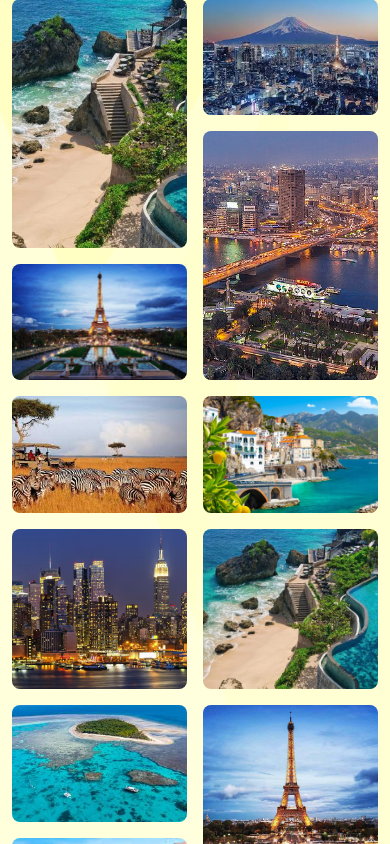
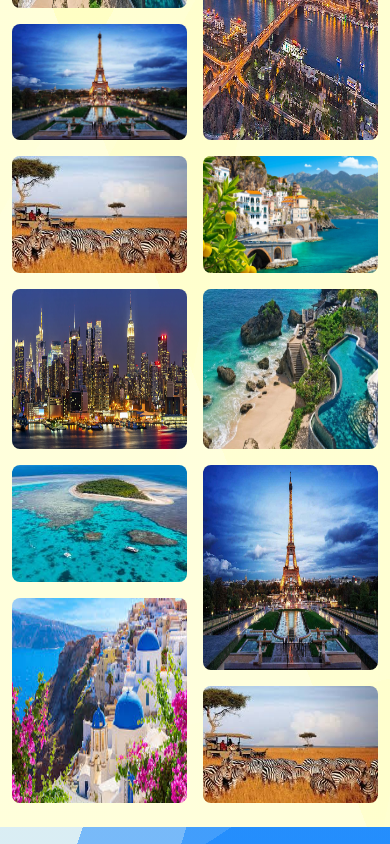
Before and after one commit to aktech27/jain-online-fe-project, a React (Vite) app: page / in a window 390 px wide. Shown: the part 8420-9264 px from the top of the page. Built offline with nearby package versions, Linux system fonts and the light colour scheme.

Commit message:
Improve Responsiveness

```diff
--- a/src/components/Gallery/Gallery.tsx
+++ b/src/components/Gallery/Gallery.tsx
@@ -16,47 +16,47 @@ const Gallery = () => {
 
       <div className="grid grid-cols-2 lg:grid-cols-4 gap-4 px-3 md:px-4 lg:px-12 h-full">
         <div className="grid grid-cols-1 grid-rows-12 gap-4">
-          <div className="rounded-lg overflow-hidden row-span-6">
-            <img className="h-full w-full object-cover" src={Image1} alt="gallery-image" />
+          <div className="rounded-lg overflow-hidden row-span-6 hover:scale-105 transition-all duration-500">
+            <img className="h-full w-full" src={Image1} alt="gallery-image" />
           </div>
-          <div className="rounded-lg overflow-hidden row-span-3">
-            <img className="h-full w-full object-cover" src={Image2} alt="gallery-image" />
+          <div className="rounded-lg overflow-hidden row-span-3 hover:scale-105 transition-all duration-500">
+            <img className="h-full w-full" src={Image2} alt="gallery-image" />
           </div>
-          <div className="rounded-lg overflow-hidden row-span-3">
-            <img className="h-full w-full object-cover" src={Image3} alt="gallery-image" />
+          <div className="rounded-lg overflow-hidden row-span-3 hover:scale-105 transition-all duration-500">
+            <img className="h-full w-full" src={Image3} alt="gallery-image" />
           </div>
         </div>
         <div className="grid grid-cols-1 grid-rows-12 gap-4">
-          <div className="rounded-lg overflow-hidden row-span-3">
-            <img className="h-full w-full object-cover" src={Image4} alt="gallery-image" />
+          <div className="rounded-lg overflow-hidden row-span-3 hover:scale-105 transition-all duration-500">
+            <img className="h-full w-full" src={Image4} alt="gallery-image" />
           </div>
-          <div className="rounded-lg overflow-hidden row-span-6">
-            <img className="h-full w-full object-cover" src={Image5} alt="gallery-image" />
+          <div className="rounded-lg overflow-hidden row-span-6 hover:scale-105 transition-all duration-500">
+            <img className="h-full w-full" src={Image5} alt="gallery-image" />
           </div>
-          <div className="rounded-lg overflow-hidden row-span-3">
-            <img className="h-full w-full object-cover" src={Image6} alt="gallery-image" />
+          <div className="rounded-lg overflow-hidden row-span-3 hover:scale-105 transition-all duration-500">
+            <img className="h-full w-full" src={Image6} alt="gallery-image" />
           </div>
         </div>
         <div className="grid grid-cols-1 grid-rows-12 gap-4">
-          <div className="rounded-lg overflow-hidden row-span-4">
-            <img className="h-full w-full object-cover" src={Image7} alt="gallery-image" />
+          <div className="rounded-lg overflow-hidden row-span-4 hover:scale-105 transition-all duration-500">
+            <img className="h-full w-full" src={Image7} alt="gallery-image" />
           </div>
-          <div className="rounded-lg overflow-hidden row-span-3">
-            <img className="h-full w-full object-cover" src={Image8} alt="gallery-image" />
+          <div className="rounded-lg overflow-hidden row-span-3 hover:scale-105 transition-all duration-500">
+            <img className="h-full w-full" src={Image8} alt="gallery-image" />
           </div>
-          <div className="rounded-lg overflow-hidden row-span-5">
-            <img className="h-full w-full object-cover" src={Image9} alt="gallery-image" />
+          <div className="rounded-lg overflow-hidden row-span-5 hover:scale-105 transition-all duration-500">
+            <img className="h-full w-full" src={Image9} alt="gallery-image" />
           </div>
         </div>
         <div className="grid grid-cols-1 grid-rows-12 gap-4">
-          <div className="rounded-lg overflow-hidden row-span-4">
-            <img className="h-full w-full object-cover" src={Image1} alt="gallery-image" />
+          <div className="rounded-lg overflow-hidden row-span-4 hover:scale-105 transition-all duration-500">
+            <img className="h-full w-full" src={Image1} alt="gallery-image" />
           </div>
-          <div className="rounded-lg overflow-hidden row-span-5">
-            <img className="h-full w-full object-cover" src={Image2} alt="gallery-image" />
+          <div className="rounded-lg overflow-hidden row-span-5 hover:scale-105 transition-all duration-500">
+            <img className="h-full w-full" src={Image2} alt="gallery-image" />
           </div>
-          <div className="rounded-lg overflow-hidden row-span-3">
-            <img className="h-full w-full object-cover" src={Image3} alt="gallery-image" />
+          <div className="rounded-lg overflow-hidden row-span-3 hover:scale-105 transition-all duration-500">
+            <img className="h-full w-full" src={Image3} alt="gallery-image" />
           </div>
         </div>
       </div>
--- a/src/components/Packages/Packages.tsx
+++ b/src/components/Packages/Packages.tsx
@@ -88,7 +88,7 @@ const Packages = () => {
   return (
     <section id="booknow" className="min-h-screen py-6">
       <h3 className="text-center text-5xl">Our Packages</h3>
-      <div className="grid grid-cols-1 md:grid-cols-2 lg:grid-cols-3 gap-10 mx-auto w-[80vw] my-4">
+      <div className="grid grid-cols-1 md:grid-cols-2 lg:grid-cols-3 gap-3 md:gap-5 mx-auto w-[90vw] max-w-[500px] md:max-w-none md:w-[100vw] 2xl:w-[80vw] my-2">
         {packageItems.map((pkg) => (
           <PackageCard key={pkg.id} image={pkg.image} name={pkg.placeName} description={pkg.description} price={pkg.price} rating={pkg.rating} />
         ))}
```
